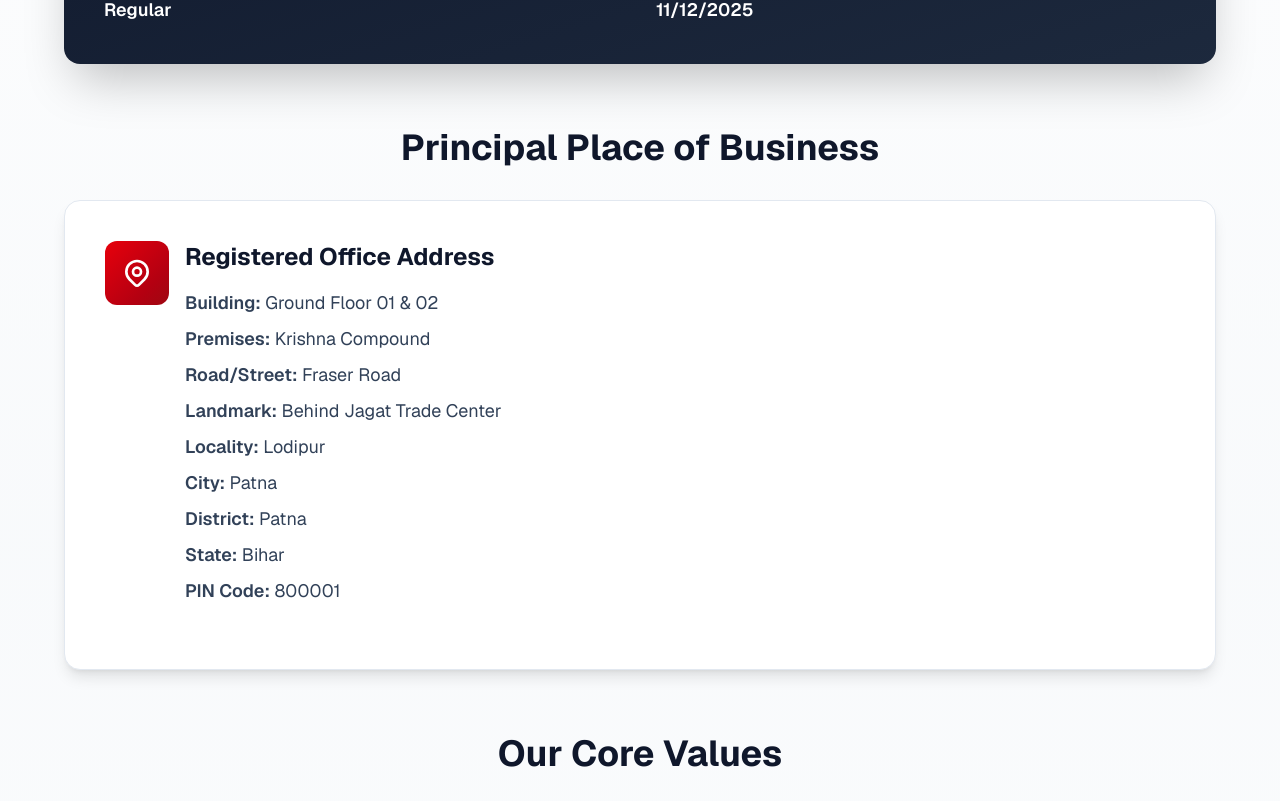
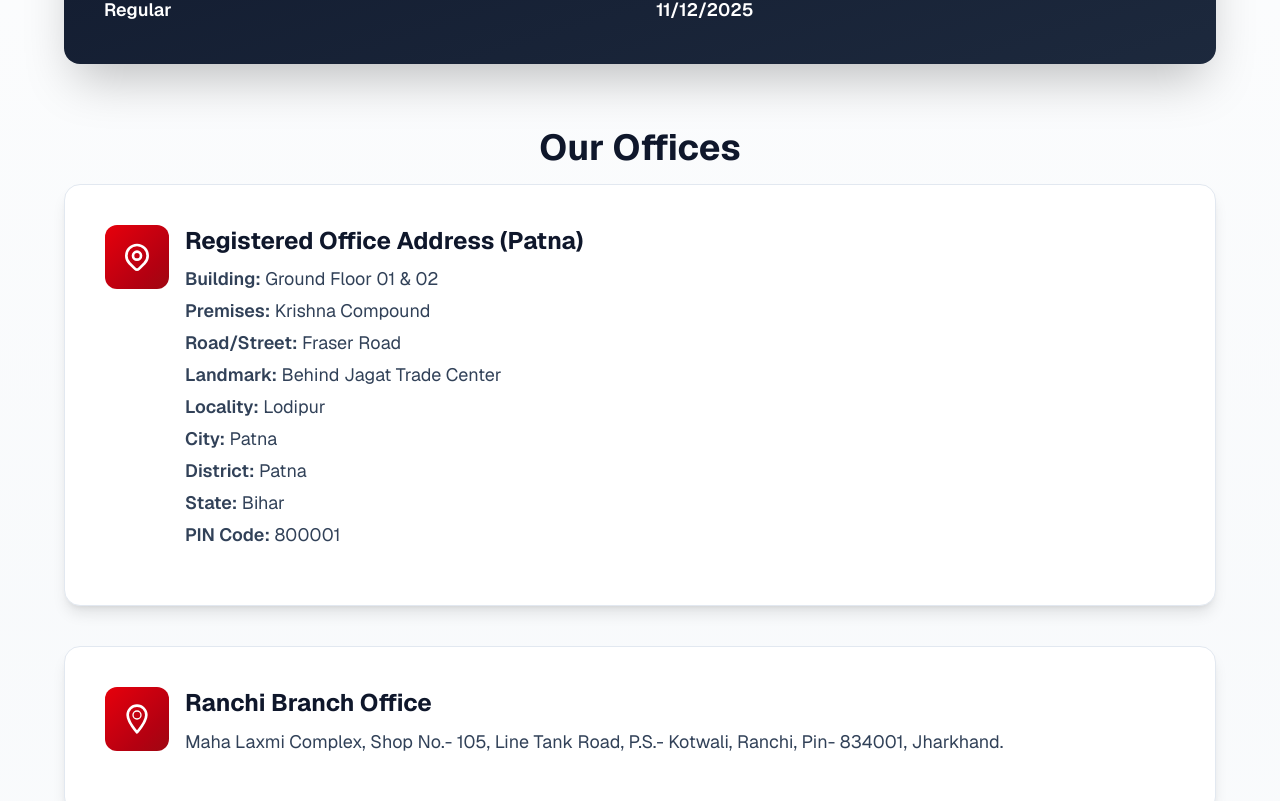
Before and after one commit to akashhsr-gla/impressions, a Next.js app: page /about in a window 1280 px wide. Shown: the part 1312-2113 px from the top of the page. Built offline with nearby package versions, Linux system fonts and the light colour scheme.

Commit message:
Update experience to 27 years

```diff
--- a/app/about/page.tsx
+++ b/app/about/page.tsx
@@ -34,7 +34,7 @@ export default function AboutPage() {
                 <h2 className="text-3xl md:text-4xl font-bold text-slate-900 mb-6">Company Overview</h2>
                 <div className="space-y-4 text-lg text-slate-700 leading-relaxed">
                   <p>
-                    <span className="text-red-600 font-bold text-xl">Impression Imaging Services Private Limited</span> is a leading provider of comprehensive branding and activation solutions with over <span className="text-red-600 font-semibold">23 years of experience</span> in the industry.
+                    <span className="text-red-600 font-bold text-xl">Impression Imaging Services Private Limited</span> is a leading provider of comprehensive branding and activation solutions with over <span className="text-red-600 font-semibold">27 years experience</span> in the industry.
                   </p>
                   <p>
                     We are a <span className="font-semibold">360-degree solutions powerhouse</span>, specializing in digital, ATL, BTL, and activation services. Since 1999, we have been committed to delivering strategic, creative, and tactical solutions that work for your brand.
@@ -97,11 +97,13 @@ export default function AboutPage() {
               </div>
             </div>
 
-            {/* Business Address */}
-            <div className="mb-16">
-              <h2 className="text-3xl md:text-4xl font-bold text-slate-900 mb-8 text-center">Principal Place of Business</h2>
+            {/* Business Addresses */}
+            <div className="mb-16 space-y-10">
+              <h2 className="text-3xl md:text-4xl font-bold text-slate-900 mb-4 text-center">Our Offices</h2>
+
+              {/* Principal Place of Business - Patna */}
               <div className="bg-white rounded-2xl shadow-lg p-8 md:p-10 border border-slate-200">
-                <div className="flex items-start space-x-4 mb-6">
+                <div className="flex items-start space-x-4 mb-4">
                   <div className="flex-shrink-0">
                     <div className="w-16 h-16 bg-gradient-to-br from-red-600 to-red-800 rounded-xl flex items-center justify-center">
                       <svg className="w-8 h-8 text-white" fill="none" stroke="currentColor" viewBox="0 0 24 24">
@@ -111,8 +113,8 @@ export default function AboutPage() {
                     </div>
                   </div>
                   <div className="flex-1">
-                    <h3 className="text-2xl font-bold text-slate-900 mb-4">Registered Office Address</h3>
-                    <div className="space-y-2 text-slate-700 text-lg">
+                    <h3 className="text-2xl font-bold text-slate-900 mb-2">Registered Office Address (Patna)</h3>
+                    <div className="space-y-1 text-slate-700 text-lg">
                       <p><span className="font-semibold">Building:</span> Ground Floor 01 & 02</p>
                       <p><span className="font-semibold">Premises:</span> Krishna Compound</p>
                       <p><span className="font-semibold">Road/Street:</span> Fraser Road</p>
@@ -123,6 +125,26 @@ export default function AboutPage() {
                       <p><span className="font-semibold">State:</span> Bihar</p>
                       <p><span className="font-semibold">PIN Code:</span> 800001</p>
                     </div>
+                  </div>
+                </div>
+              </div>
+
+              {/* Ranchi Branch Address */}
+              <div className="bg-white rounded-2xl shadow-lg p-8 md:p-10 border border-slate-200">
+                <div className="flex items-start space-x-4 mb-4">
+                  <div className="flex-shrink-0">
+                    <div className="w-16 h-16 bg-gradient-to-br from-red-600 to-red-800 rounded-xl flex items-center justify-center">
+                      <svg className="w-8 h-8 text-white" fill="none" stroke="currentColor" viewBox="0 0 24 24">
+                        <path strokeLinecap="round" strokeLinejoin="round" strokeWidth={2} d="M12 2C8.134 2 5 5.134 5 9c0 5.25 7 13 7 13s7-7.75 7-13c0-3.866-3.134-7-7-7z" />
+                        <circle cx="12" cy="9" r="3" />
+                      </svg>
+                    </div>
+                  </div>
+                  <div className="flex-1">
+                    <h3 className="text-2xl font-bold text-slate-900 mb-2">Ranchi Branch Office</h3>
+                    <p className="text-slate-700 text-lg leading-relaxed">
+                      Maha Laxmi Complex, Shop No.- 105, Line Tank Road, P.S.- Kotwali, Ranchi, Pin- 834001, Jharkhand.
+                    </p>
                   </div>
                 </div>
               </div>
@@ -184,8 +206,8 @@ export default function AboutPage() {
                        <svg className="w-5 h-5 text-red-600" fill="none" stroke="currentColor" viewBox="0 0 24 24">
                          <path strokeLinecap="round" strokeLinejoin="round" strokeWidth={2} d="M3 8l7.89 5.26a2 2 0 002.22 0L21 8M5 19h14a2 2 0 002-2V7a2 2 0 00-2-2H5a2 2 0 00-2 2v10a2 2 0 002 2z" />
                        </svg>
-                       <a href="mailto:jitendra@impressionimaging.co.in" className="hover:text-red-600 transition-colors">
-                         jitendra@impressionimaging.co.in
+                       <a href="mailto:lalan@impressionimaging.co.in" className="hover:text-red-600 transition-colors">
+                         lalan@impressionimaging.co.in
                        </a>
                      </div>
                    </div>
@@ -209,8 +231,8 @@ export default function AboutPage() {
                        <svg className="w-5 h-5 text-red-600" fill="none" stroke="currentColor" viewBox="0 0 24 24">
                          <path strokeLinecap="round" strokeLinejoin="round" strokeWidth={2} d="M3 8l7.89 5.26a2 2 0 002.22 0L21 8M5 19h14a2 2 0 002-2V7a2 2 0 00-2-2H5a2 2 0 00-2 2v10a2 2 0 002 2z" />
                        </svg>
-                       <a href="mailto:lalan@impressionimaging.co.in" className="hover:text-red-600 transition-colors">
-                         lalan@impressionimaging.co.in
+                       <a href="mailto:jitendra@impressionimaging.co.in" className="hover:text-red-600 transition-colors">
+                         jitendra@impressionimaging.co.in
                        </a>
                      </div>
                    </div>
```
